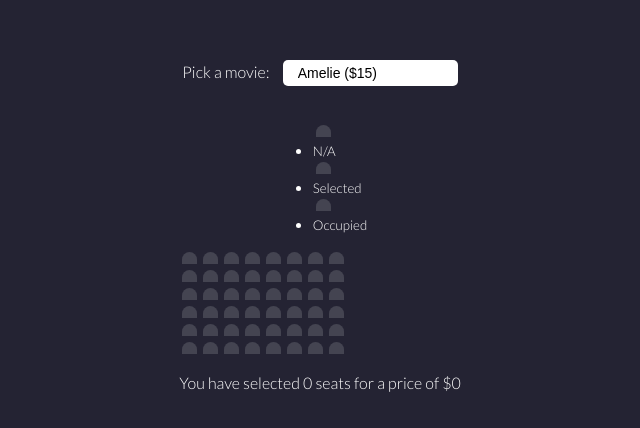
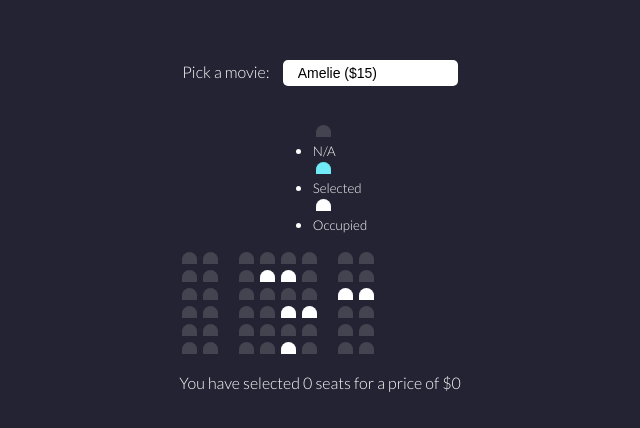
Before and after one commit to liliasn24/movie-seat-booking, a plain HTML site: page index.html in a window 1280 px wide. Shown: the part 176-604 px from the top of the page, without its empty margins (320-960 px from the left). Drawn offline with Linux system fonts and the light colour scheme.

Commit message:
css for seats changed

```diff
--- a/style.css
+++ b/style.css
@@ -41,6 +41,22 @@ body {
     border-top-right-radius: 10px;
 }
 
+.seat.selected {
+    background-color: #6feaf6;
+}
+
+.seat.occupied {
+    background-color: #fff;
+}
+
+.seat:nth-of-type(2) {
+    margin-right: 18px;
+}
+
+.seat:nth-last-of-type(2) {
+    margin-left: 18px;
+}
+
 .row {
     display: flex;
 }
```
